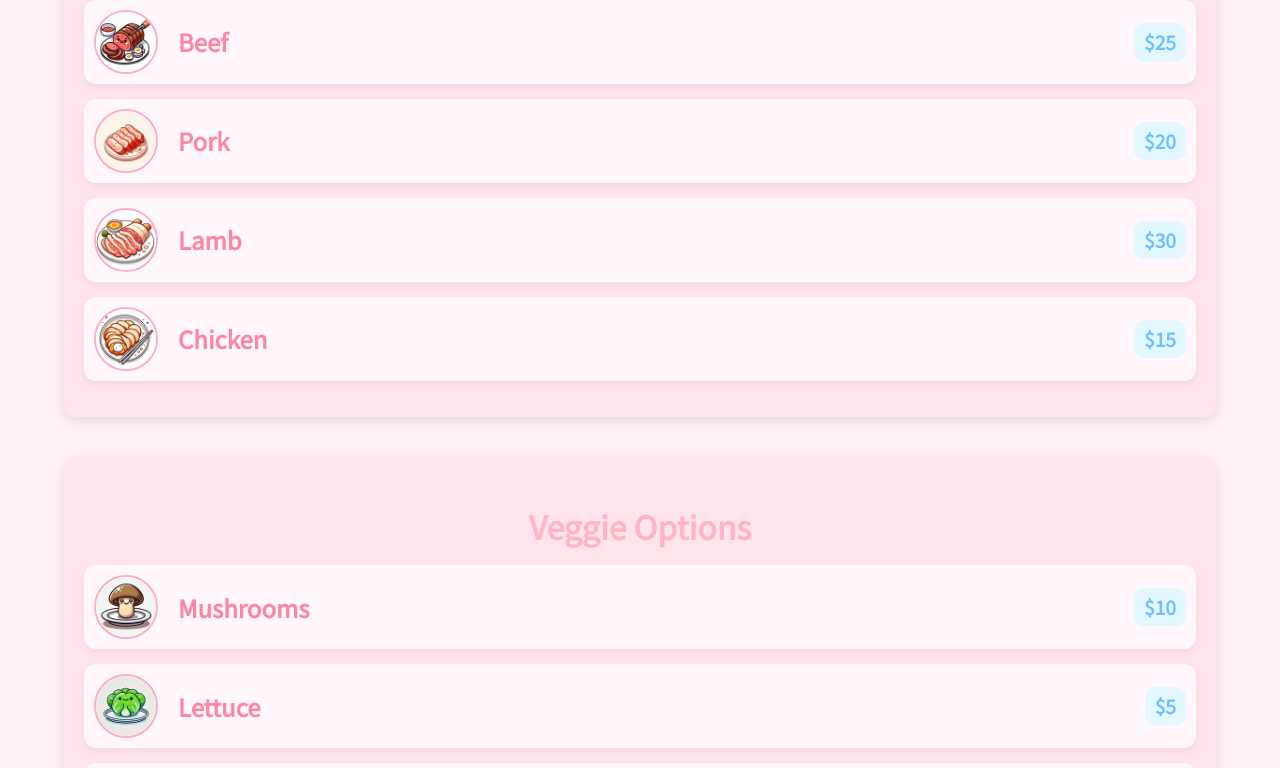
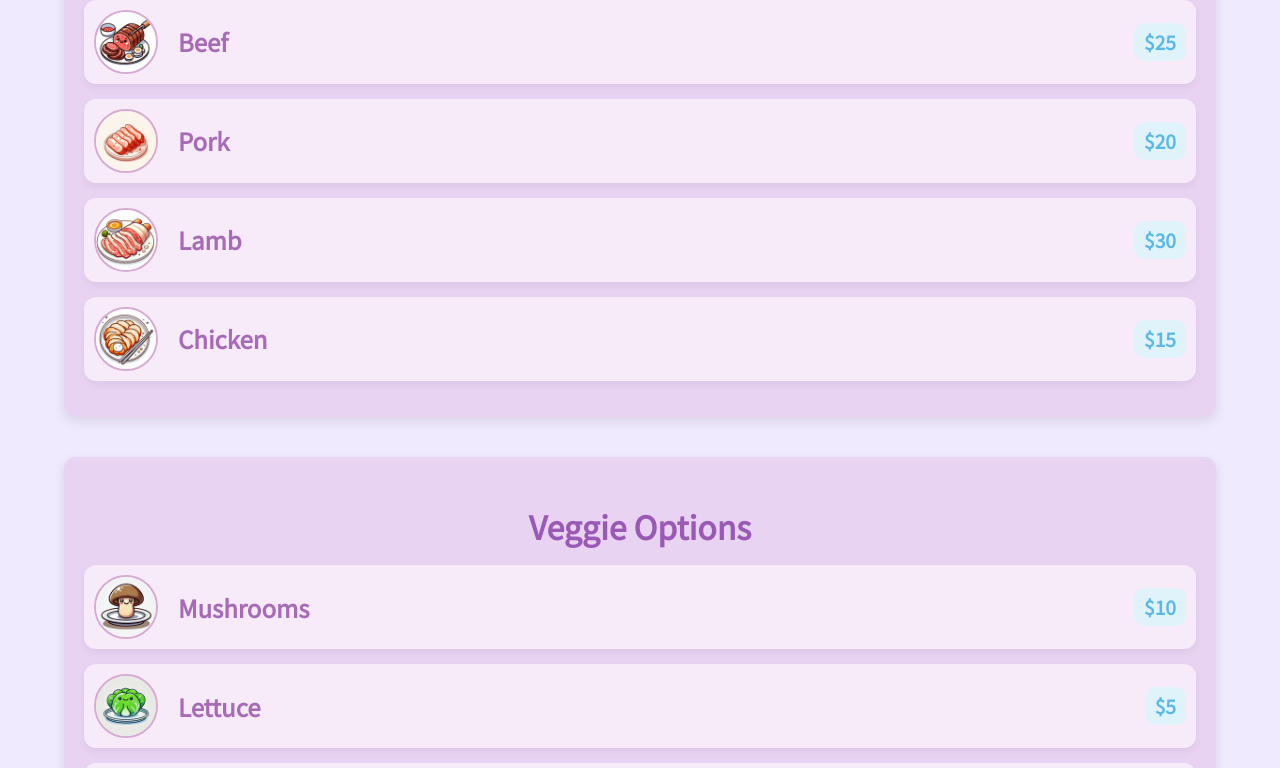
Before and after one commit to DominicTYLau/Korean-BBQ, a plain HTML site: page index.html in a window 1280 px wide. Shown: the part 239-1007 px from the top of the page. Drawn offline with Linux system fonts and the light colour scheme.

Commit message:
change styling

```diff
--- a/index.html
+++ b/index.html
@@ -5,7 +5,7 @@
     <meta name="viewport" content="width=device-width, initial-scale=1.0">
     <link href="https://fonts.googleapis.com/css2?family=Noto+Sans+KR&display=swap" rel="stylesheet">
     <link rel="stylesheet" href="styles.css">
-    <title>Korean BBQ Menu</title>
+    <title>Kobe BBQ</title>
 </head>
 <body>
     <div class="menu-container">
--- a/styles.css
+++ b/styles.css
@@ -3,10 +3,25 @@ body {
     font-family: 'Noto Sans KR', sans-serif;
     margin: 0;
     padding: 0;
-    background-color: #fff0f6; /* Light pink */
+    background-color: #f0eaff; /* Light lavender */
     color: #333;
+    position: relative; /* Required for the absolute positioning of the shadow */
 }
 
+/* Bottom Shadow Effect */
+body::after {
+    content: '';
+    position: absolute;
+    left: 0;
+    right: 0;
+    bottom: 0; /* Position it at the bottom */
+    height: 50px; /* Height of the shadow */
+    background: rgba(255, 255, 255, 0.2); /* Light white background for softness */
+    box-shadow: 0 10px 20px rgba(138, 43, 226, 0.5); /* Violet shadow */
+    border-radius: 50% 50% 0 0; /* Rounded top for a cute effect */
+}
+
+/* Menu Container */
 .menu-container {
     width: 90%;
     max-width: 1200px;
@@ -17,21 +32,21 @@ body {
 /* Headers */
 h1, h2 {
     text-align: center;
-    color: #ff8ab8; /* Soft pink */
+    color: #9b59b6; /* Soft purple */
 }
 
 /* Restaurant Name */
 .restaurant-name {
     font-size: 3em;
     margin: 20px 0;
-    color: #ff6f91; /* Pastel pink */
-    text-shadow: 1px 1px 0 #ffcce6; /* Lighter pink for extra cute effect */
+    color: #a55ee5; /* Pastel purple */
+    text-shadow: 1px 1px 0 #d8c3e8; /* Lighter purple for extra cute effect */
 }
 
 /* Menu Section */
 .menu-section {
     margin-bottom: 40px;
-    background-color: #ffe4ec; /* Soft pastel pink background */
+    background-color: #e8d3f2; /* Soft pastel lavender background */
     padding: 20px;
     border-radius: 12px;
     box-shadow: 0 4px 12px rgba(0, 0, 0, 0.1); /* Soft shadow for cuteness */
@@ -40,7 +55,6 @@ h1, h2 {
 .menu-section h2 {
     font-size: 2em;
     margin-bottom: 10px;
-    color: #ffb6c1; /* Lighter pastel pink */
 }
 
 /* Menu List */
@@ -54,10 +68,10 @@ h1, h2 {
     align-items: center;
     margin-bottom: 15px;
     padding: 10px;
-    background-color: #fff7fc; /* Lightest pink */
+    background-color: #f7ebfa; /* Lightest lavender */
     border-radius: 12px;
     box-shadow: 0 4px 8px rgba(0, 0, 0, 0.05); /* Softer shadow */
-    transition: all 0.3s ease-in-out;
+    transition: transform 0.4s ease, background-color 0.3s ease, box-shadow 0.3s ease; /* Smooth transitions for transform, background, and shadow */
 }
 
 /* Images */
@@ -65,39 +79,41 @@ h1, h2 {
     width: 60px;
     height: 60px;
     margin-right: 20px;
-    border-radius: 50%;
-    border: 2px solid #ffadc6; /* Soft pink border */
+    border-radius: 50%; /* Rounded corners */
+    border: 2px solid #d6aad3; /* Soft purple border */
 }
 
 /* Dish Name */
 .dish-name {
     flex-grow: 1;
     font-size: 1.5em;
-    color: #ff85a2; /* Cute pink for dish names */
+    color: #a76ab7; /* Cute purple for dish names */
     font-weight: bold;
+    transition: color 0.3s ease; /* Smooth color transition */
 }
 
 /* Price */
 .price {
     font-size: 1.2em;
-    color: #70c1ff; /* Soft blue for contrast */
+    color: #5ab9e4; /* Soft teal for contrast */
     font-weight: bold;
-    background-color: #e3f7ff; /* Light blue background for prices */
+    background-color: #e1f3fa; /* Light teal background for prices */
     padding: 5px 10px;
     border-radius: 10px;
 }
 
 /* Hover Effects */
 .menu-list li:hover {
-    background-color: #ffeef7; /* Slightly darker pink on hover */
-    transform: scale(1.05);
+    background-color: #f0e6f7; /* Slightly darker lavender on hover */
+    transform: scale(1.05) rotate(2deg); /* Scale and rotate on hover */
+    box-shadow: 0 6px 16px rgba(0, 0, 0, 0.15); /* Increase shadow size */
 }
 
 .menu-list li:hover .dish-name {
-    color: #ff6f91; /* Darker pastel pink on hover */
+    color: #9b59b6; /* Darker soft purple on hover */
 }
 
 .menu-list li:hover .price {
-    background-color: #d1efff; /* Lighter blue hover effect */
-    color: #4aa1ff; /* Darker blue for price on hover */
+    background-color: #d0f0fa; /* Lighter teal hover effect */
+    color: #3fa1cc; /* Darker teal for price on hover */
 }
```
